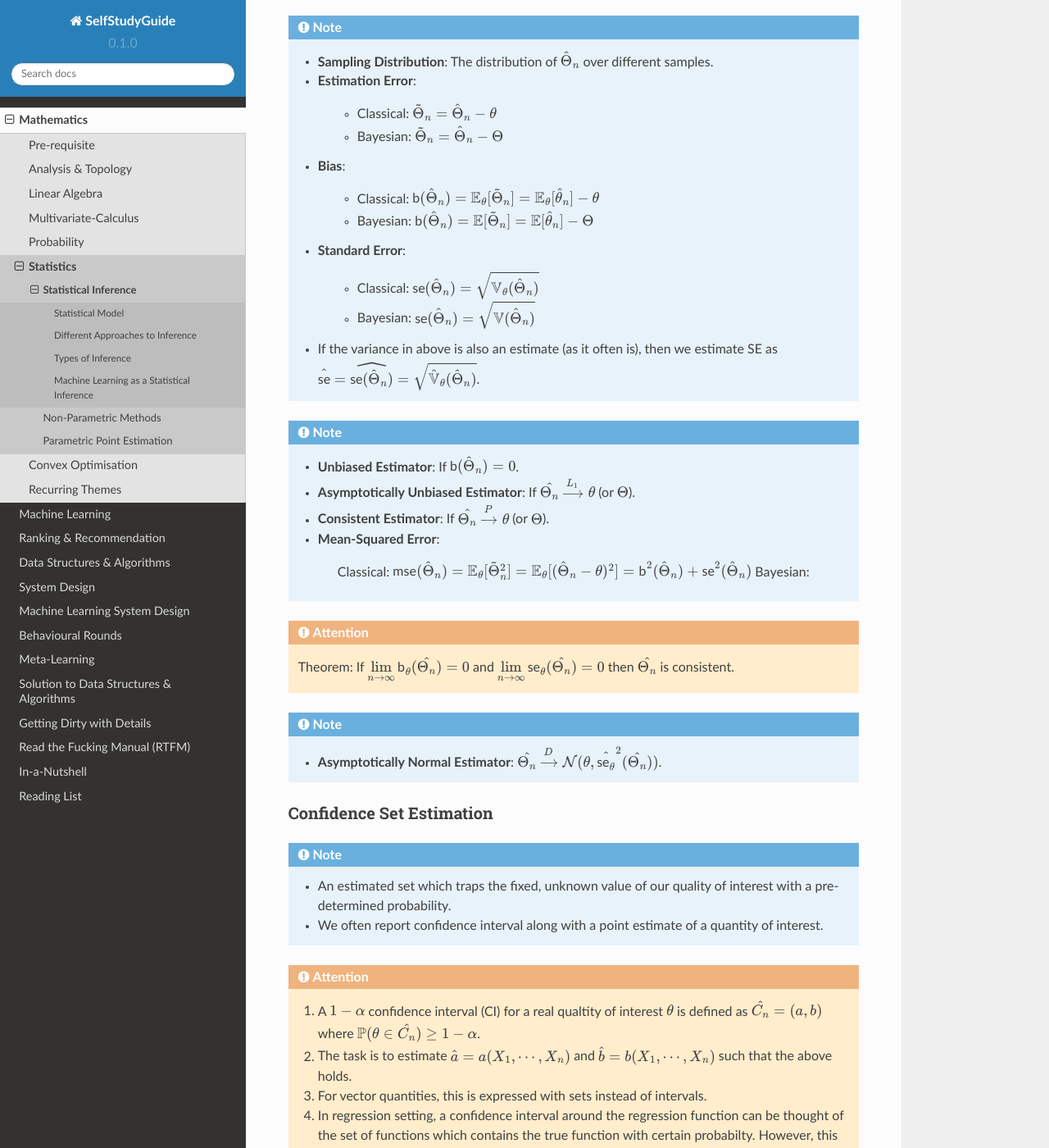
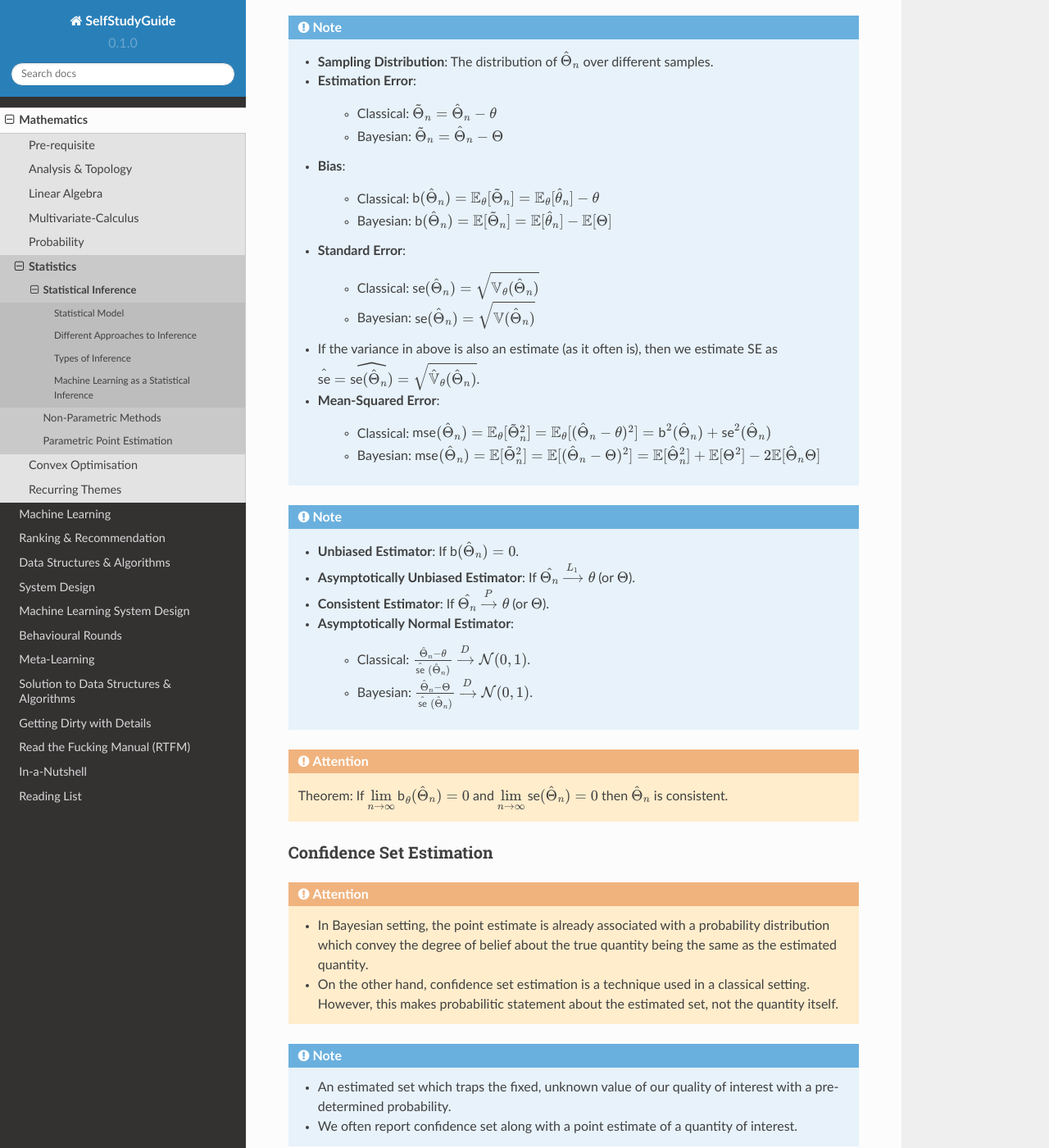
Before and after one commit to uselesstechjunks/leetcode, a Sphinx documentation site: the page built from docs/source/math/stat/inference.rst, in a window 1280 px wide and 1400 px high, scrolled down 2769 px. Shown: the whole window at 82% size. Built offline with Sphinx 7.4.7 and the Read the Docs theme 2.0.0, drawn with Linux system fonts in a browser that asks for light colours; some of the changed text lies outside the part shown.

Commit message:
Update inference.rst

```diff
--- a/docs/source/math/stat/inference.rst
+++ b/docs/source/math/stat/inference.rst
@@ -102,33 +102,38 @@ Some useful terminology
 	* **Bias**:
 
 		* Classical: :math:`\text{b}(\hat{\Theta}_n)=\mathbb{E}_{\theta}[\tilde{\Theta}_n]=\mathbb{E}_{\theta}[\hat{\theta}_n]-\theta`
-		* Bayesian: :math:`\text{b}(\hat{\Theta}_n)=\mathbb{E}[\tilde{\Theta}_n]=\mathbb{E}[\hat{\theta}_n]-\Theta`
+		* Bayesian: :math:`\text{b}(\hat{\Theta}_n)=\mathbb{E}[\tilde{\Theta}_n]=\mathbb{E}[\hat{\theta}_n]-\mathbb{E}[\Theta]`
 	* **Standard Error**:
 
 		* Classical: :math:`\text{se}(\hat{\Theta}_n)=\sqrt{\mathbb{V}_{\theta}(\hat{\Theta}_n)}`
 		* Bayesian: :math:`\text{se}(\hat{\Theta}_n)=\sqrt{\mathbb{V}(\hat{\Theta}_n)}`
 	* If the variance in above is also an estimate (as it often is), then we estimate SE as :math:`\hat{\text{se}}=\widehat{\text{se}(\hat{\Theta}_n)}=\sqrt{\hat{\mathbb{V}}_{\theta}(\hat{\Theta}_n)}`.
+	* **Mean-Squared Error**:
+
+		* Classical: :math:`\text{mse}(\hat{\Theta}_n)=\mathbb{E}_{\theta}[\tilde{\Theta}_n^2]=\mathbb{E}_{\theta}[(\hat{\Theta}_n-\theta)^2]=\text{b}^2(\hat{\Theta}_n)+\text{se}^2(\hat{\Theta}_n)`
+		* Bayesian: :math:`\text{mse}(\hat{\Theta}_n)=\mathbb{E}[\tilde{\Theta}_n^2]=\mathbb{E}[(\hat{\Theta}_n-\Theta)^2]=\mathbb{E}[\hat{\Theta}_n^2]+\mathbb{E}[\Theta^2]-2\mathbb{E}[\hat{\Theta}_n\Theta]`
 
 .. note::
 	* **Unbiased Estimator**: If :math:`\text{b}(\hat{\Theta}_n)=0`.
 	* **Asymptotically Unbiased Estimator**: If :math:`\hat{\Theta_n}\xrightarrow[]{L_1}\theta` (or :math:`\Theta`).
 	* **Consistent Estimator**: If :math:`\hat{\Theta_n}\xrightarrow[]{P}\theta` (or :math:`\Theta`).
-	* **Mean-Squared Error**:
+	* **Asymptotically Normal Estimator**:
 
-		Classical: :math:`\text{mse}(\hat{\Theta}_n)=\mathbb{E}_{\theta}[\tilde{\Theta}_n^2]=\mathbb{E}_{\theta}[(\hat{\Theta}_n-\theta)^2]=\text{b}^2(\hat{\Theta}_n)+\text{se}^2(\hat{\Theta}_n)`
-		Bayesian:
+		* Classical: :math:`\frac{\hat{\Theta}_n-\theta}{\hat{\text{se}}(\hat{\Theta}_n)}\xrightarrow[]{D}\mathcal{N}(0,1)`.
+		* Bayesian: :math:`\frac{\hat{\Theta}_n-\Theta}{\hat{\text{se}}(\hat{\Theta}_n)}\xrightarrow[]{D}\mathcal{N}(0,1)`.
 
 .. attention::
-	Theorem: If :math:`\lim\limits_{n\to\infty}\text{b}_\theta(\hat{\Theta_n})=0` and :math:`\lim\limits_{n\to\infty}\text{se}_\theta(\hat{\Theta_n})=0` then :math:`\hat{\Theta_n}` is consistent.
-
-.. note::
-    * **Asymptotically Normal Estimator**: :math:`\hat{\Theta_n}\xrightarrow[]{D}\mathcal{N}(\theta,\hat{\text{se}_\theta}^2(\hat{\Theta_n}))`.
+	Theorem: If :math:`\lim\limits_{n\to\infty}\text{b}_\theta(\hat{\Theta}_n)=0` and :math:`\lim\limits_{n\to\infty}\text{se}(\hat{\Theta}_n)=0` then :math:`\hat{\Theta}_n` is consistent.
 
 Confidence Set Estimation
 ==========================================================================================
+.. attention::
+	* In Bayesian setting, the point estimate is already associated with a probability distribution which convey the degree of belief about the true quantity being the same as the estimated quantity.
+	* On the other hand, confidence set estimation is a technique used in a classical setting. However, this makes probabilitic statement about the estimated set, not the quantity itself.
+
 .. note::
 	* An estimated set which traps the fixed, unknown value of our quality of interest with a pre-determined probability.
-	* We often report confidence interval along with a point estimate of a quantity of interest.
+	* We often report confidence set along with a point estimate of a quantity of interest.
 
 .. attention::
 	#. A :math:`1-\alpha` confidence interval (CI) for a real qualtity of interest :math:`\theta` is defined as :math:`\hat{C_n}=(a,b)` where :math:`\mathbb{P}(\theta\in\hat{C_n})\ge 1-\alpha`.
@@ -151,18 +156,22 @@ Some useful terminology
 
 Hypothesis Testing
 ==========================================================================================
-TODO: fill in
-Can be treated as a special case of point estimation
+.. note::
+	* We have 2 or more unknown hypothesis about the probability model, :math:`H_0` (null) and :math:`H_1` (alternate), which are exclusively T/F.
 
-.. note::
-	* This helps to evaluate how good a statistical model is given samples.
-	* Assuming a fixed statistical model, we compute estimates for certain quantities of interest, which can then be compared with the same quantity assuming the model is correct.
-	* The task is then to arrive at probabilistic statements about how different these two are.
+		* We might have 1 hypothesis which we can convert into 2 as :math:`H_1=\not H_0`.
+	* We assume that this unknown hypothesis determines the distribution of the data.
+
+		* Bayesian:
+			* Here we assume that the hypothesis themselves are Bernoulli rv, :math:`H_0=T\implies\Theta=1.`
+			* We have some prior :math:`p_{\Theta}(\theta)`
+		* Classical:
+			* We assume that we have a different probability model under each hypothesis, :math:`f_X(x; H_0)` and :math:`f_X(x; H_1)`.
+			* No prior knowledge is assumed
+	* Inferring about :math:`H_0` and :math:`H_1` then becomes similar to point estimation.
 
 .. attention::
-	#. The statement about the quantity of interest assuming the model is correct is called the **Null hypothesis**.
-	#. The statement where the model is incorrect is called **Alternate hypothesis**.
-	#. We create a :math:`1-\alpha` confidence set for the estimated quantity.
+	We create a :math:`1-\alpha` confidence set for the estimated quantity.
 
 		* If the quantity as-per-model doesn't fall within this set, then we **reject** the null hypothesis with significance level :math:`\alpha`.
 		* If it does, then we **fail to reject** the null hypothesis.
```
